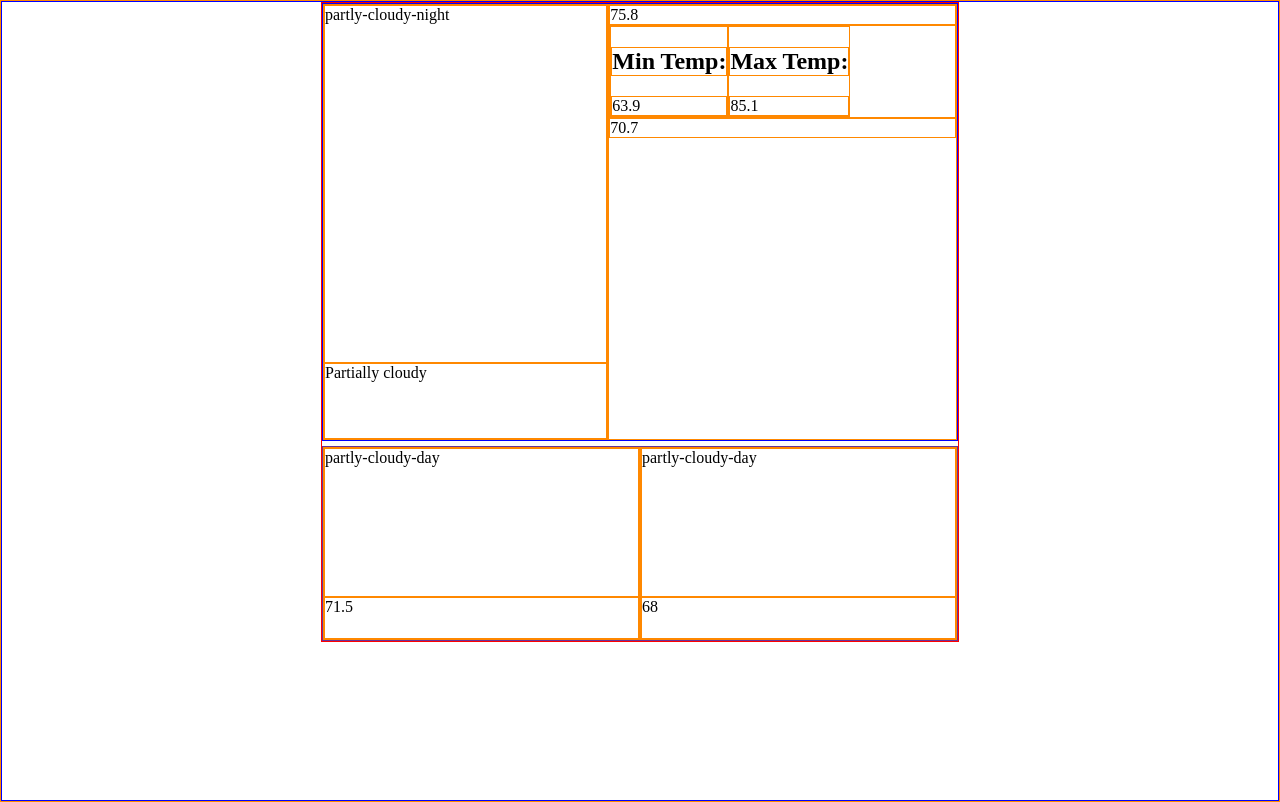
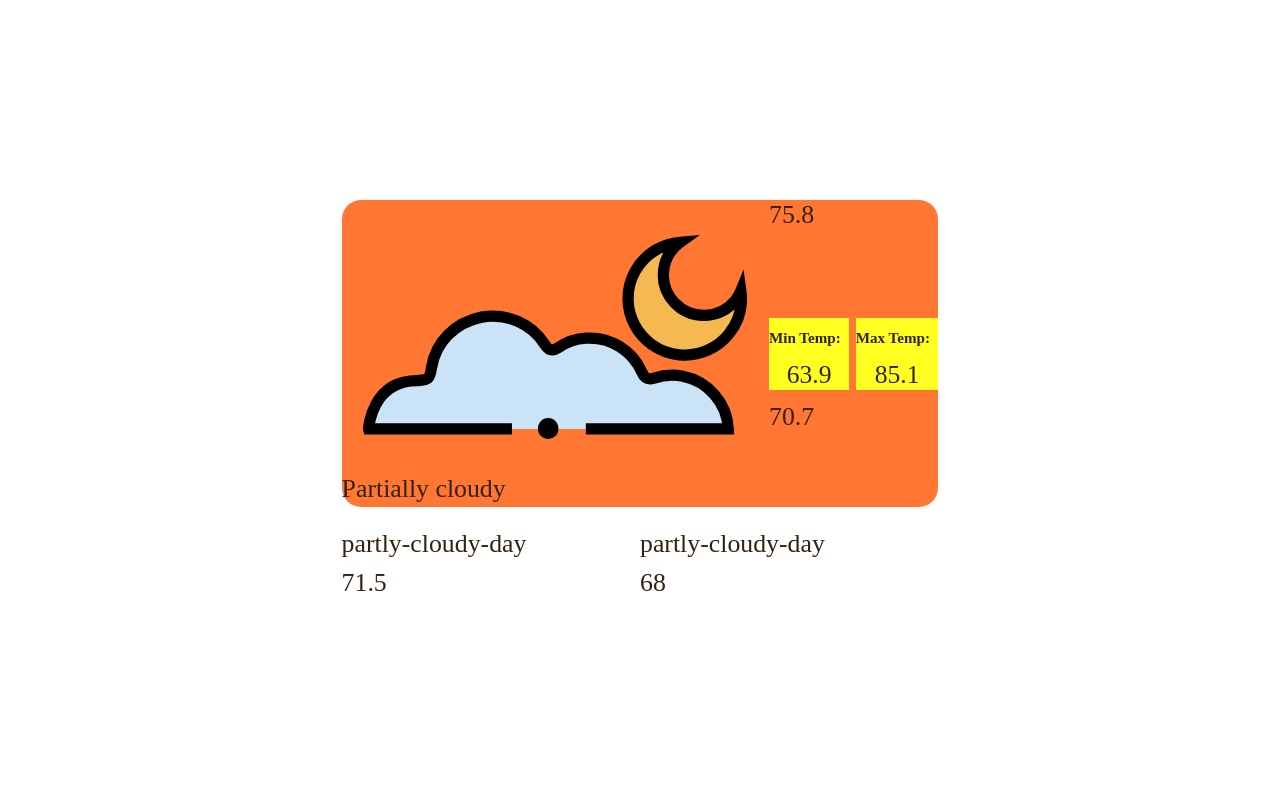
Before and after one commit to talesofterror/TOP-Weather, a website built with webpack: page src/template.html in a window 1280 px wide. Built offline with nearby package versions, Linux system fonts and the light colour scheme.

Commit message:
aranging

```diff
--- a/src/hydrator.js
+++ b/src/hydrator.js
@@ -1,7 +1,10 @@
 export function hydrate (elements, report) {
 
 	// present
-	elements.present.icon.textContent = report.currentConditions.icon
+	let presentIcon = document.createElement("img")
+	import(`./assets/vcrossingIcons/${report.currentConditions.icon}.svg`)
+		.then( (s) => presentIcon.src = s.default )
+	elements.present.icon.append(presentIcon)
 	elements.present.temp.textContent = report.currentConditions.temp
 	elements.present.tempmax.textContent = report.currentConditions.tempmax
 	elements.present.tempmin.textContent = report.currentConditions.tempmin
--- a/src/style.css
+++ b/src/style.css
@@ -1,55 +1,73 @@
+:root {
+	--primary-bg: #f73;
+	--primary-text: #321;
+}
+
 * {
+	font-size: calc(0.75rem + 0.75vw);
 	box-sizing: border-box;
-	border: 1px solid #f80;
+	/* border: 1px solid #f80;	 */
 }
 
 body {
-	box-sizing: border-box;
 	display: flex;
-	align-content: center;
+	align-items: center;
 	justify-content: center;
-	min-width: 100%;
-	max-width: 100vh;
+	min-width: 100vw;
+	max-height: 100vh;
 	min-height: 100vh;
-	padding: 0;
-	border: 1px solid blue;
+	color: var(--primary-text);
+	padding: 2rem;
 	margin: 0;
+	/* border: 2px solid blue; */
 }
 
 .container {
 	font-size: 16px;
 	display: flex;
 	flex-direction: column;
-	gap: 0.3rem;
-	width: 50%;
-	min-height: 50%;
-	max-height: 50vw;
-	border: 1px red solid;
+	gap: 1rem;
+	width: fit-content;
+	min-width: 50%;
+	min-height: 50vh;
+	max-height: 100%;
 }
 
 .container-item {
 	width: 100%;
+
 }
 
 .present-conditions {
 	flex-grow: 2;
 	display: flex;
 	flex-direction: row;
-	border: 1px solid blue;
+	background-color: var(--primary-bg);
+	/* border: 1px solid blue; */
+	border-radius: 1.5vw;
 }
 
 .present-conditions img {
-
+	width: 100%;
+	height: 100%;
 }
 
 .present-main {
-	flex-grow: 3;
+	flex-grow: 5;
 	display: flex;
 	flex-direction: column;
+	align-items: center;
+	justify-content: center;
+}
+
+.present-main div {
+	width: 100%;
 }
 
 #present-icon {
+	box-sizing: border-box;
 	flex-grow: 6;
+	padding: 1rem;
 }
 
 #present-conditions {
@@ -57,21 +75,47 @@ body {
 }
 
 .present-details {
-	flex-grow: 2;
+	flex-grow: 1;
 	display: flex;
 	flex-direction: column;
 }
 
+.present-details div {
+	flex-grow: 1;
+}
+
+.present-details div:first-child,.present-details div:last-child {
+	flex-grow: 3;
+}
+
 .present-temp-range {
 	display: flex;
+	gap: 0.3rem;
 	flex-direction: row;
+	align-items: center;
+	justify-content: space-around;
+}
+
+.present-temp-range-item {
+	background-color: #ff2;
+}
+
+.present-temp-range-item div {
+	flex-grow: 1;
+	text-align: center;
+	font-size: calc(1rem + 0.5vh);
+}
+
+.present-temp-range-item h2 {
+	flex-grow: 0;
+	font-size: 0.7rem;
 }
 
 .future-conditions {
 	flex-grow: 1;
 	display: flex;
 	flex-direction: row;
-	border: 1px solid rebeccapurple;
+	/* border: 1px solid rebeccapurple; */
 }
 
 .future-conditions img {
@@ -100,3 +144,13 @@ body {
 	display: flex;
 	flex-direction: column;
 }
+
+.center-flex {
+	align-content: center;
+	justify-content: center;
+}
+
+.max-content {
+	max-width: fit-content;
+	max-height: fit-content;
+}
--- a/src/template.html
+++ b/src/template.html
@@ -14,7 +14,7 @@
 					<div id="present-icon"></div>
 					<div id="present-conditions"></div>
 				</div>
-				<div class="present-details"> <!-- flex column -->
+				<div class="present-details center-flex"> <!-- flex column -->
 					<div id="present-temp"></div>
 					<div class="present-temp-range flex-row"> <!-- flex row -->
 						<div class="present-temp-range-item flex-column">
```
Also changed, not shown: 1 other file.
